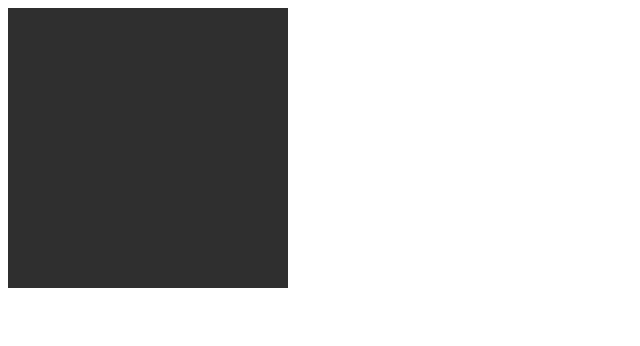
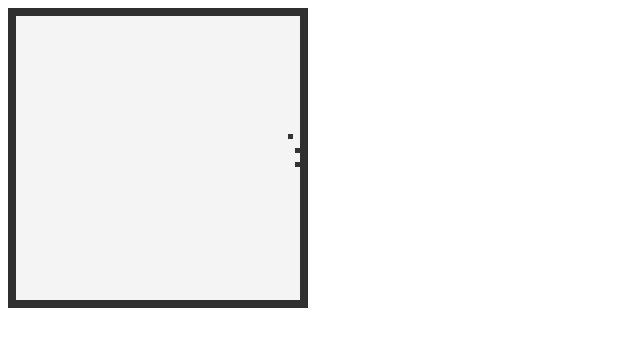
Before and after one commit to BruceCaldwell/snake, a plain HTML site: page index.html in a window 1280 px wide. Shown: the whole page, without its empty margins (0-640 px from the left). Drawn offline with nearby package versions, Linux system fonts and the light colour scheme.

Commit message:
Updated colors + border
- movement still not working

```diff
--- a/index.html
+++ b/index.html
@@ -6,6 +6,6 @@
     <script type="application/x-javascript" src="snake.js"></script>
 </head>
 <body>
-<canvas id="snake" width="280" height="280" style="background-color: #2f2f2f;">HTML5 Canvas is not supported in this browser.</canvas>
+<canvas id="snake" width="300" height="300" style="background-color: #2f2f2f;">HTML5 Canvas is not supported in this browser.</canvas>
 </body>
 </html>
--- a/snake.js
+++ b/snake.js
@@ -16,36 +16,50 @@ $(document).ready(function () {
         var c = document.getElementById('snake'), canvas = c.getContext('2d');
 
         canvas.clearRect(0, 0, c.width, c.height);
+        canvas.fillStyle = '#F4F4F4';
+        canvas.fillRect(8, 8, 284, 284);
 
         for (var i = 0; i < pieces.length; i++) {
             var posx, posy, piece = pieces[i];
 
-            canvas.fillStyle = '#FFFFFF';
+            canvas.fillStyle = '#333333';
 
-            posx = 150 + (piece[0] * 7);
-            posy = 150 + (piece[1] * 7);
+            posx = 140 + (piece[0] * 7);
+            posy = 140 + (piece[1] * 7);
 
             canvas.fillRect(posx, posy, 5, 5);
         }
     }
 
     function loop() {
-        var p = pieces.length - 1, move, m;
+        var p = 0, move, m;
 
         for (var i = 0; i < moves.length; i++) {
             move = moves[i];
             m = 0;
 
-            for (p; pieces[p] && (m <= move.hit || moves[i + 1] === undefined); m++, p--) {
+            for (p; pieces[p] && (m <= move.hit - pieces.length + 1 || moves[i + 1] === undefined); m++, p++) {
                 pieces[p][0] += move.x;
                 pieces[p][1] += move.y;
+            }
+
+            move.hit++;
+
+            console.log(move);
+
+            if (move.hit > pieces.length && moves[i + 1] !== undefined) {
+                moves.splice(i, 1);
+                alert(1);
             }
         }
 
         renderSnake();
 
-        setTimeout(loop, 120);
+        if((pieces[0][0] < 20 && pieces[0][0] > -20) && (pieces[0][1] < 20 && pieces[0][1] > -20))
+            setTimeout(loop, 120);
     }
 
     loop();
 });
+
+//280
```
